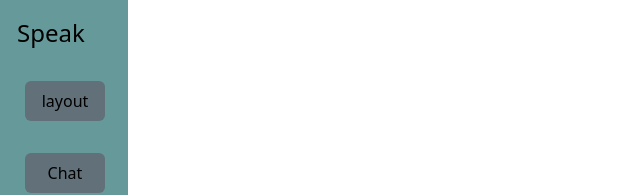
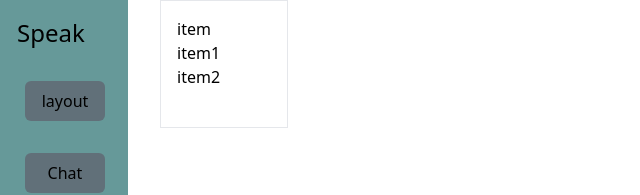
Before and after one commit to Novalla-Inc/Castify, a React (Vite) app in the folder desktop/: page /layout in a window 1280 px wide. Shown: the top 195 px of the page, without its empty margins (0-640 px from the left). Built offline with nearby package versions, Linux system fonts and the light colour scheme; what @rspc/client, @rspc/tauri would draw is missing.

Commit message:
added scene folder and content

```diff
--- /dev/null
+++ b/desktop/src/components/Scene/PreviewScene.tsx
@@ -0,0 +1,52 @@
+import { useState, useRef } from 'react';
+
+function PreviewScene() {
+	const [items, setItems] = useState(['item', 'item1', 'item2']);
+
+	const dragItem = useRef();
+	const dragOveritem = useRef();
+
+	const dragStart = (e: any, pos: any) => {
+		dragItem.current = pos;
+		console.log(e.target.innerHTML);
+	};
+
+	const dragEnter = (e: any, pos: any) => {
+		dragOveritem.current = pos;
+		console.log(e.target.innerHTML);
+	};
+
+	const drop = (e: any) => {
+		const copyListItems = [...items];
+		const dragItemContent = copyListItems[dragItem.current!];
+		copyListItems.splice(dragItem.current!, 1);
+		copyListItems.splice(dragOveritem.current!, 0, dragItemContent);
+		// @ts-ignore
+		dragOveritem.current = null;
+		// @ts-ignore
+		dragItem.current = null;
+		setItems(copyListItems);
+	};
+
+	return (
+		<div className="p-4 border w-32 h-32">
+			{items.map((item) => (
+				<div
+					key={item}
+					draggable
+					onDragStart={(e: any) => {
+						dragStart(e, item);
+					}}
+					onDragEnter={(e: any) => {
+						dragEnter(e, item);
+					}}
+					onDragExit={drop}
+				>
+					{item}
+				</div>
+			))}
+		</div>
+	);
+}
+
+export default PreviewScene;
--- /dev/null
+++ b/desktop/src/components/Scene/Scene.tsx
@@ -0,0 +1,3 @@
+function Scene() {}
+
+export default Scene;
--- /dev/null
+++ b/desktop/src/hooks/useScene.ts
@@ -0,0 +1,3 @@
+export const useScene = () => {
+	// Get the scene from the context
+};
--- a/desktop/src/pages/Layout/Layout.tsx
+++ b/desktop/src/pages/Layout/Layout.tsx
@@ -1,9 +1,12 @@
 import SideNav from '../../components/Nav/SideNav';
+import PreviewScene from '../../components/Scene/PreviewScene';
 
 function SceneLayout() {
 	return (
 		<div>
-			<div className="fixed left-40"></div>
+			<div className="fixed left-40">
+				<PreviewScene />
+			</div>
 			<SideNav />
 		</div>
 	);
```
Also changed, not shown: 1 other file (tests, documents, lock files or other folders).
